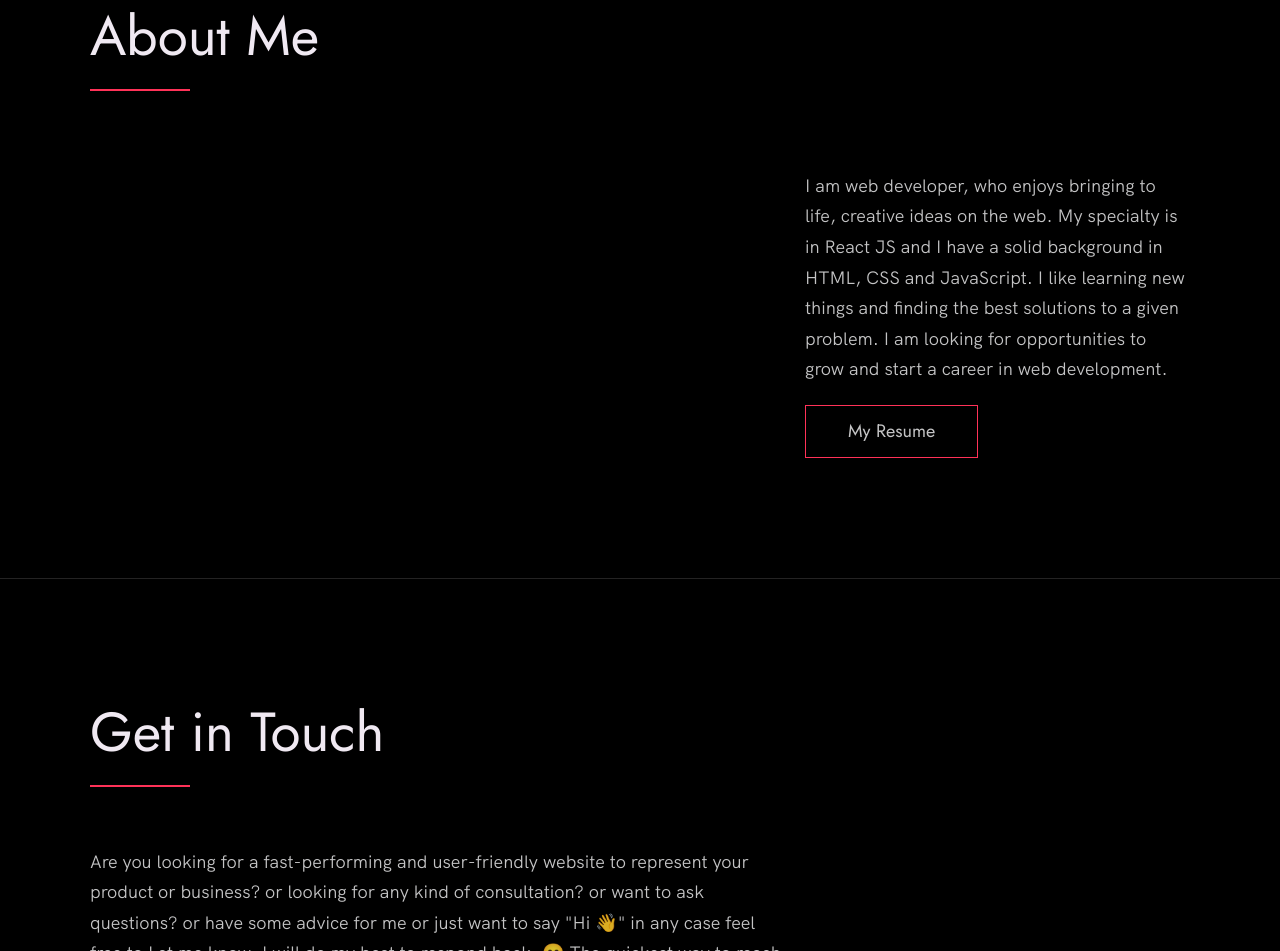
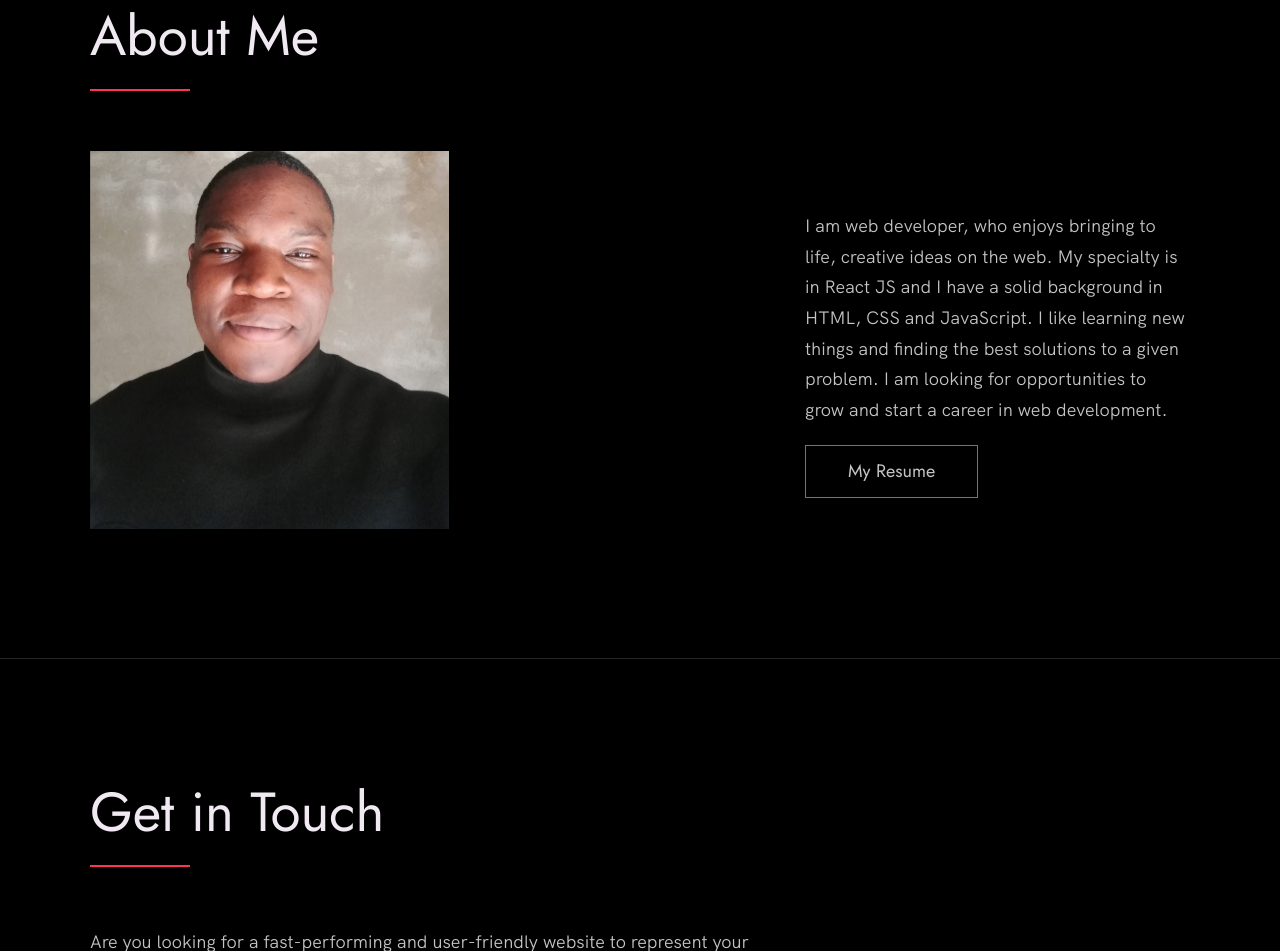
Before and after one commit to vusiSiya/my-portfolio, a plain HTML site: page index.html in a window 1280 px wide. Shown: the part 2630-3581 px from the top of the page. Drawn offline with nearby package versions, Linux system fonts and the light colour scheme.

Commit message:
profile pic

```diff
--- a/index.html
+++ b/index.html
@@ -155,7 +155,7 @@
 
           <div class="about__photo-container">
             <!-- Add a nice photo of yourself -->
-            <img class="about__photo" src="./images/jane.jpg" alt="" />
+            <img class="about__photo" src="./IMG_20231024_162212.jpg" alt="" />
           </div>
         </div>
       </div>
```
